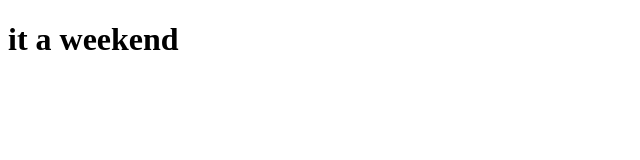
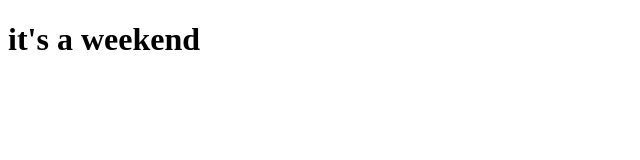
Before and after one commit to garimagsowami/todolist1, a website: page index.html in a window 1280 px wide. Shown: the full height of the page, 0-640 px from the left. Drawn offline with Linux system fonts and the light colour scheme.

Commit message:
Update index.html

```diff
--- a/index.html
+++ b/index.html
@@ -5,6 +5,6 @@
     <title>ToDo list</title>
   </head>
   <body>
-    <h1>it a weekend </h1>
+    <h1>it's a weekend </h1>
   </body>
 </html>
```
